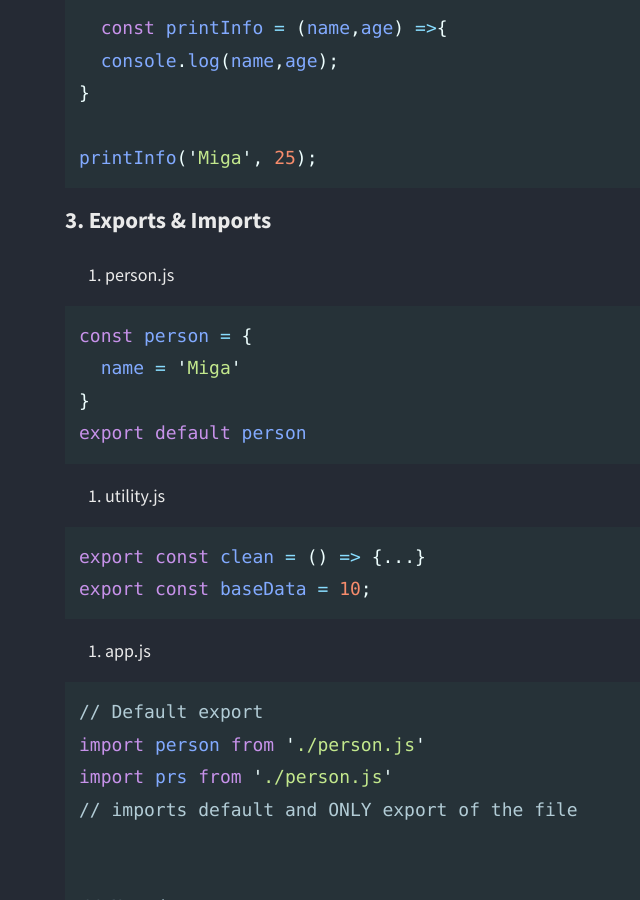
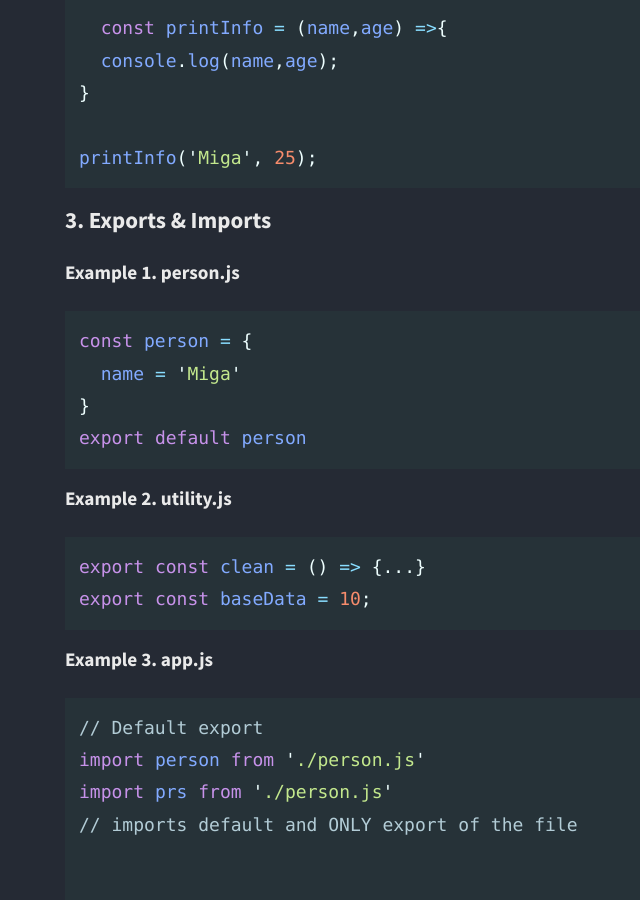
Before and after one commit to migapipo/personal-blog, a Jekyll site: the page built from _posts/2020-01-09-React Learning.md, in a window 1280 px wide and 900 px high, scrolled down 1887 px. Shown: the whole window, without its empty margins (310-950 px from the left). Built offline with Jekyll 4.4.1, drawn with Linux system fonts in a browser that asks for light colours; nearby versions of some CDN libraries.

Commit message:
update React post

````diff
--- a/_posts/2020-01-09-React Learning.md
+++ b/_posts/2020-01-09-React Learning.md
@@ -70,7 +70,7 @@ printInfo('Miga', 25);
 
 ### 3. Exports & Imports
 
-1. person.js
+#### Example 1. person.js
 
 ```javascript
 const person = {
@@ -79,15 +79,14 @@ const person = {
 export default person
 ```
 
-2. utility.js
+#### Example 2. utility.js
 
 ```javascript
 export const clean = () => {...}
 export const baseData = 10;
 ```
 
-3. app.js
-
+#### Example 3. app.js
 
 ```javascript
 // Default export
@@ -100,7 +99,6 @@ import prs from './person.js'
 import {clean} from './utility.js'
 import {baseData} from './utility.js'
 ```
-
 **name** is defined by export
 
 
````
